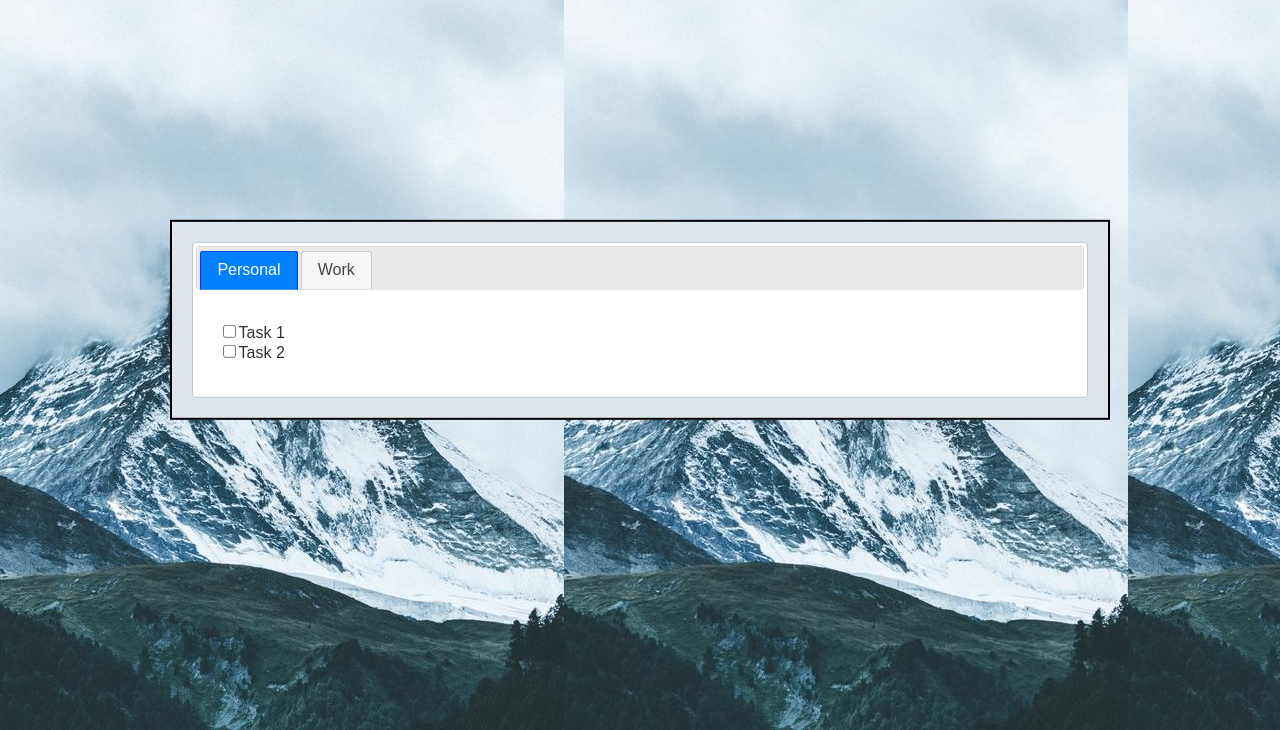
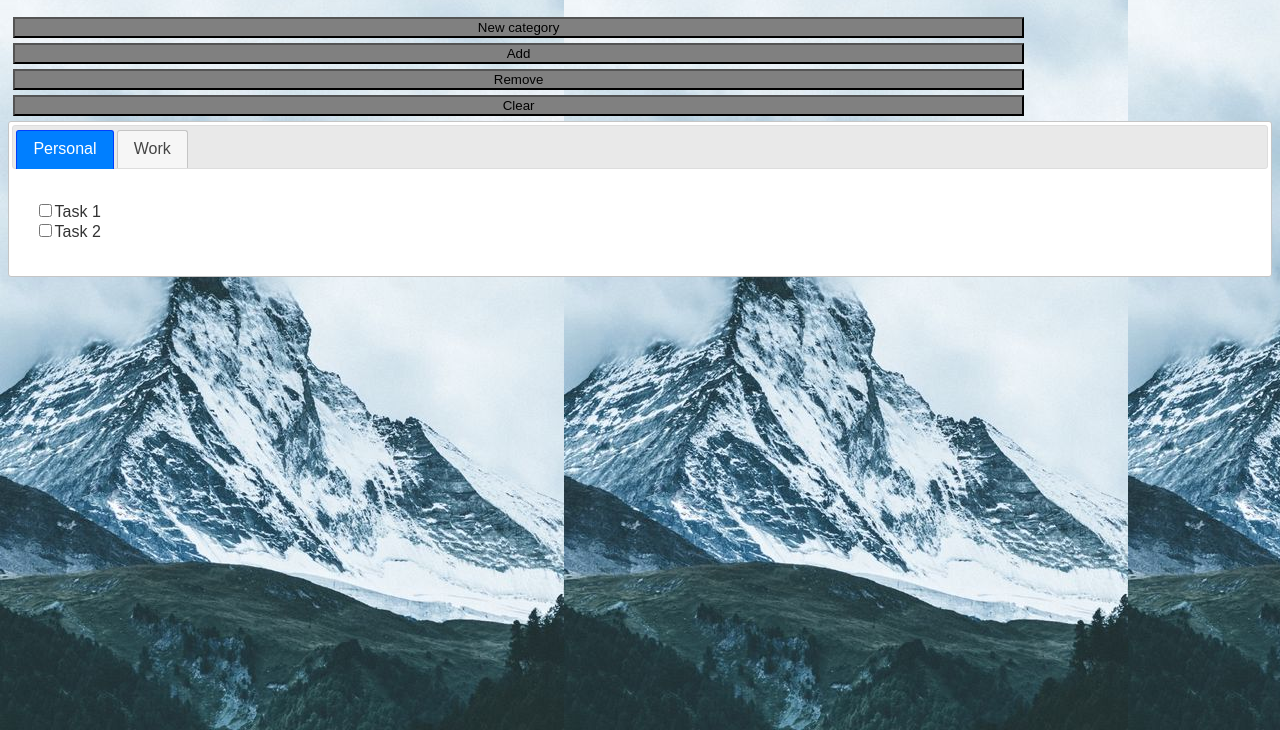
Before and after one commit to beatarudzka/to-do-list-jquery, a plain HTML site: page index.html in a window 1280 px wide. Shown: the part 70-800 px from the top of the page. Drawn offline with nearby package versions, Linux system fonts and the light colour scheme.

Commit message:
adding buttons

```diff
--- a/index.html
+++ b/index.html
@@ -23,10 +23,13 @@
 
 <body>
   <h2>To Do List</h2>
-  <div id="container">
-    <!-- <button>Add</button>
-    <button>Remove</button>
-    <button>Clear</button> -->
+  <div>
+    <button class="category">New category</button>
+    <button class="add">Add</button>
+    <button class="remove">Remove</button>
+    <button class="clear">Clear</button>
+  </div>
+  <div class="task-container">
     <div id="sectors">
       <ul id="sector-title">
         <li><a href="#personal">Personal</a></li>
--- a/jquery-ui.css
+++ b/jquery-ui.css
@@ -3,14 +3,13 @@ body{
   background: url(mountains.jpg)
 }
 
-#container {
+#task-container {
   position: fixed;
   width: 70%;
   top:40%;
   left:50%;
   transform: translate(-50%, -50%);
   margin:70px auto;
-  padding: 20px;
   border: black 2px solid;
   background-color: rgb(221,229,237);
 
@@ -25,3 +24,12 @@ ol li {
   cursor: pointer;
   list-style: none;
 }
+button{
+  display: block;
+  width: 80%;
+  margin: 5px;
+  height: 30%;
+  text-align: center;
+  background-color:grey;
+
+}
```
